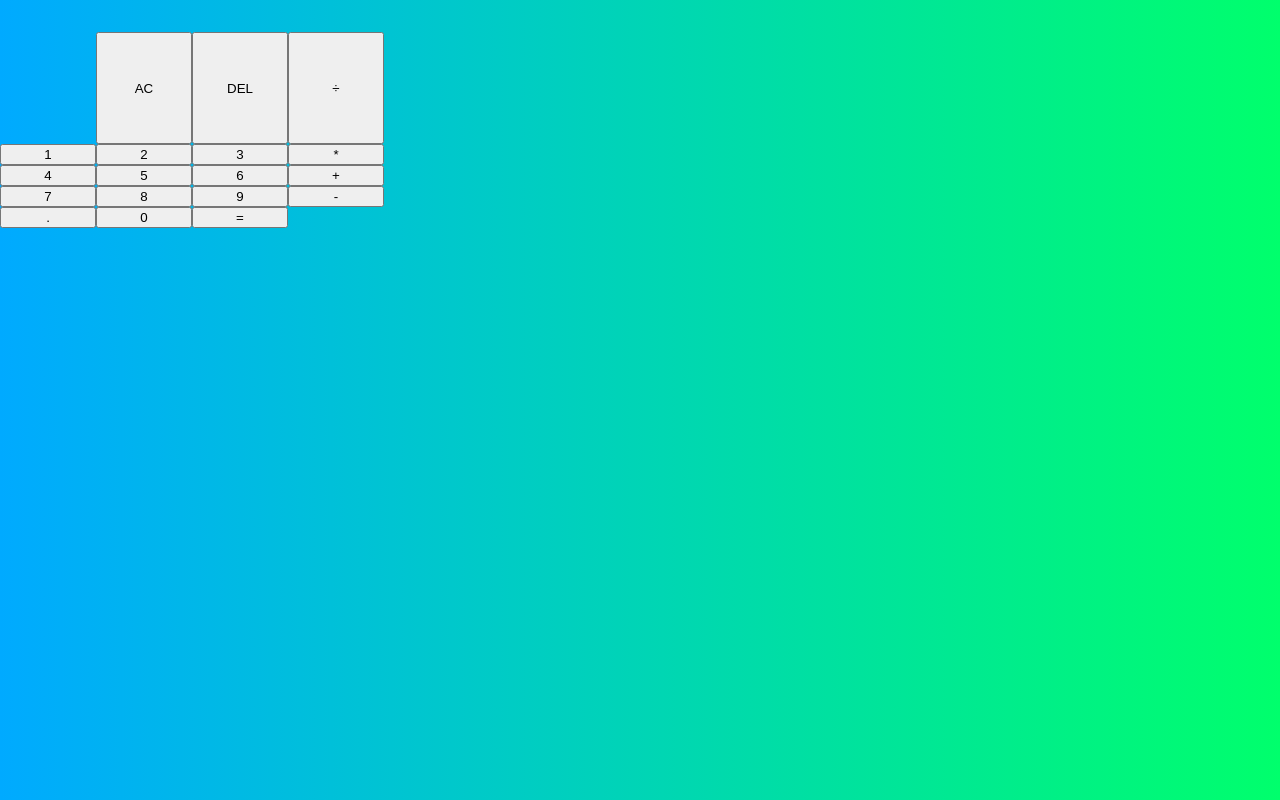
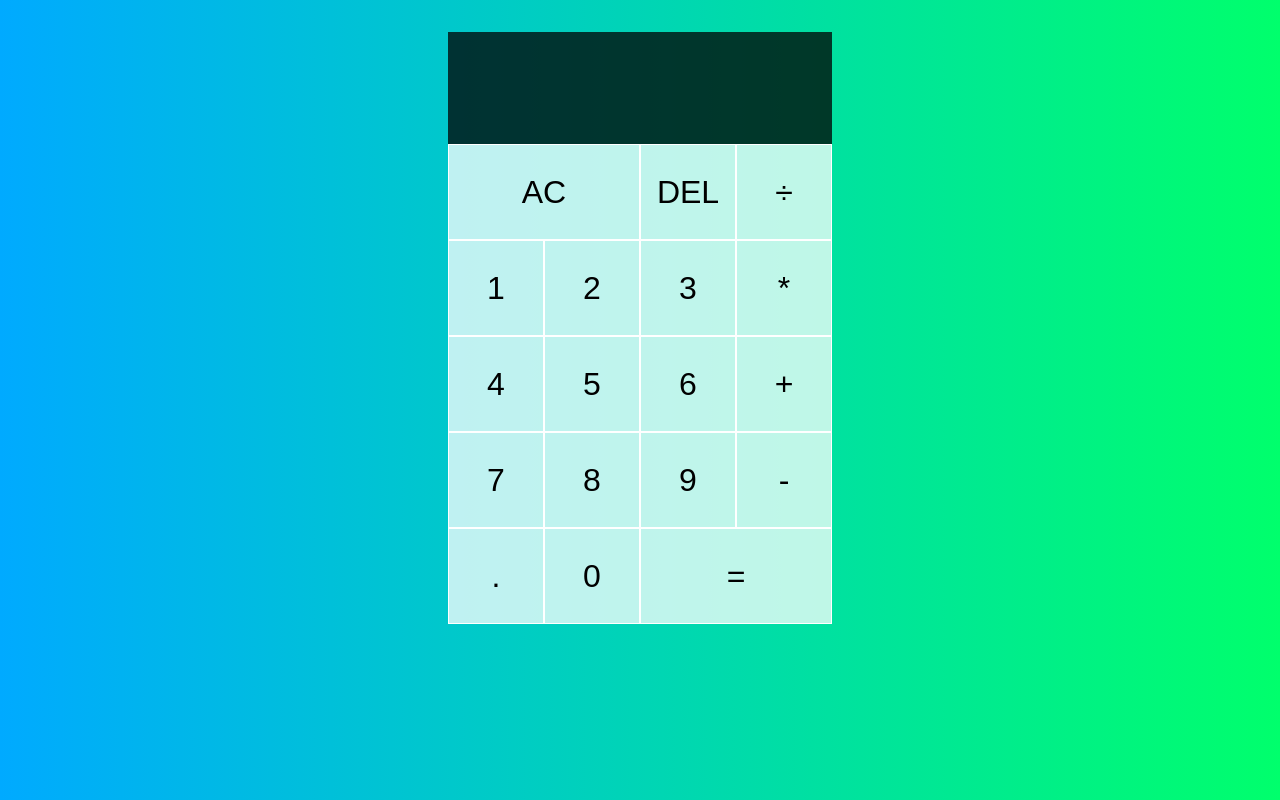
Before and after one commit to alcasinoroyale/react-calculator, a React (Create React App) app: page / in a window 1280 px wide. Built offline with nearby package versions, Linux system fonts and the light colour scheme.

Commit message:
Finish css styling

```diff
--- a/src/App.css
+++ b/src/App.css
@@ -10,6 +10,45 @@
 .calculator-grid {
   display: grid;
   margin-top: 2rem;
+  justify-content: center;
   grid-template-columns: repeat(4, 6rem);
-  grid-template-rows: minmax(7rem, auto);
+  grid-template-rows: minmax(7rem, auto) repeat(5, 6rem);
 }
+
+.span-two {
+  grid-column: span 2;
+}
+
+.output {
+  grid-column: 1 / -1;
+  background-color: rgba(0, 0, 0, .75);
+  display: flex;
+  flex-direction: column;
+  align-items: flex-end;
+  justify-content: space-around;
+  padding: .75rem;
+  word-wrap: break-word;
+  word-break: break-all;
+}
+
+.calculator-grid > button {
+  cursor: pointer;
+  font-size: 2rem;
+  border: 1px solid white;
+  outline: none;
+  background-color: rgba(255, 255, 255, .75);
+}
+
+.calculator-grid > button:hover, .calculator-grid > button: focus {
+  background-color: rgba(255, 255, 255, .9);
+}
+
+.output .previous-operand {
+  color: rgba(255, 255, 255, .75);
+  font-size: 1.5rem
+}
+
+.output .current-operand {
+  color: white;
+  font-size: 2.5rem;
+}
--- a/src/App.js
+++ b/src/App.js
@@ -7,7 +7,7 @@
       <div className="previous-operand"></div>
       <div className="current-operand"></div>
     </div>
-      <button>AC</button>
+      <button className="span-two">AC</button>
       <button>DEL</button>
       <button>÷</button>
       <button>1</button>
```
